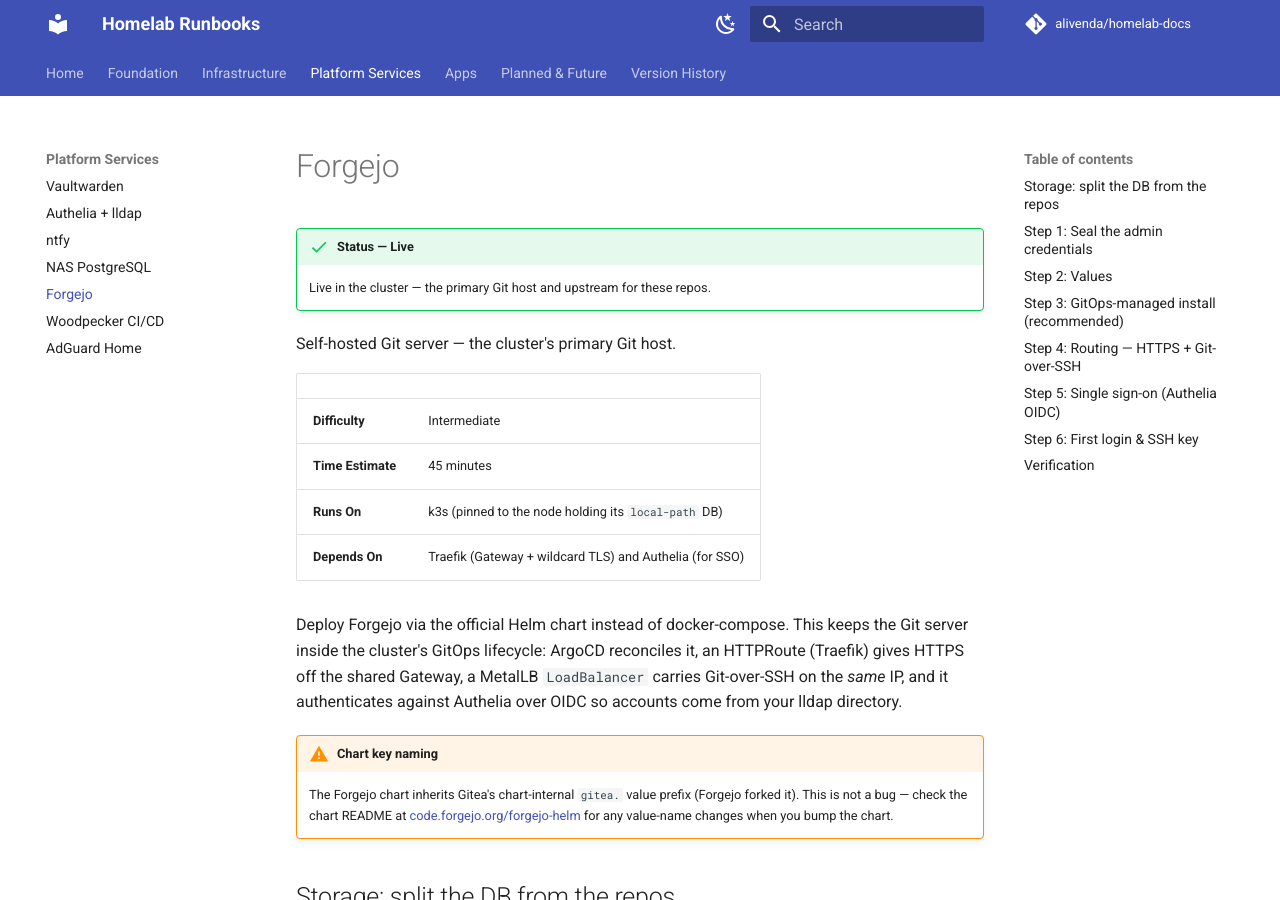
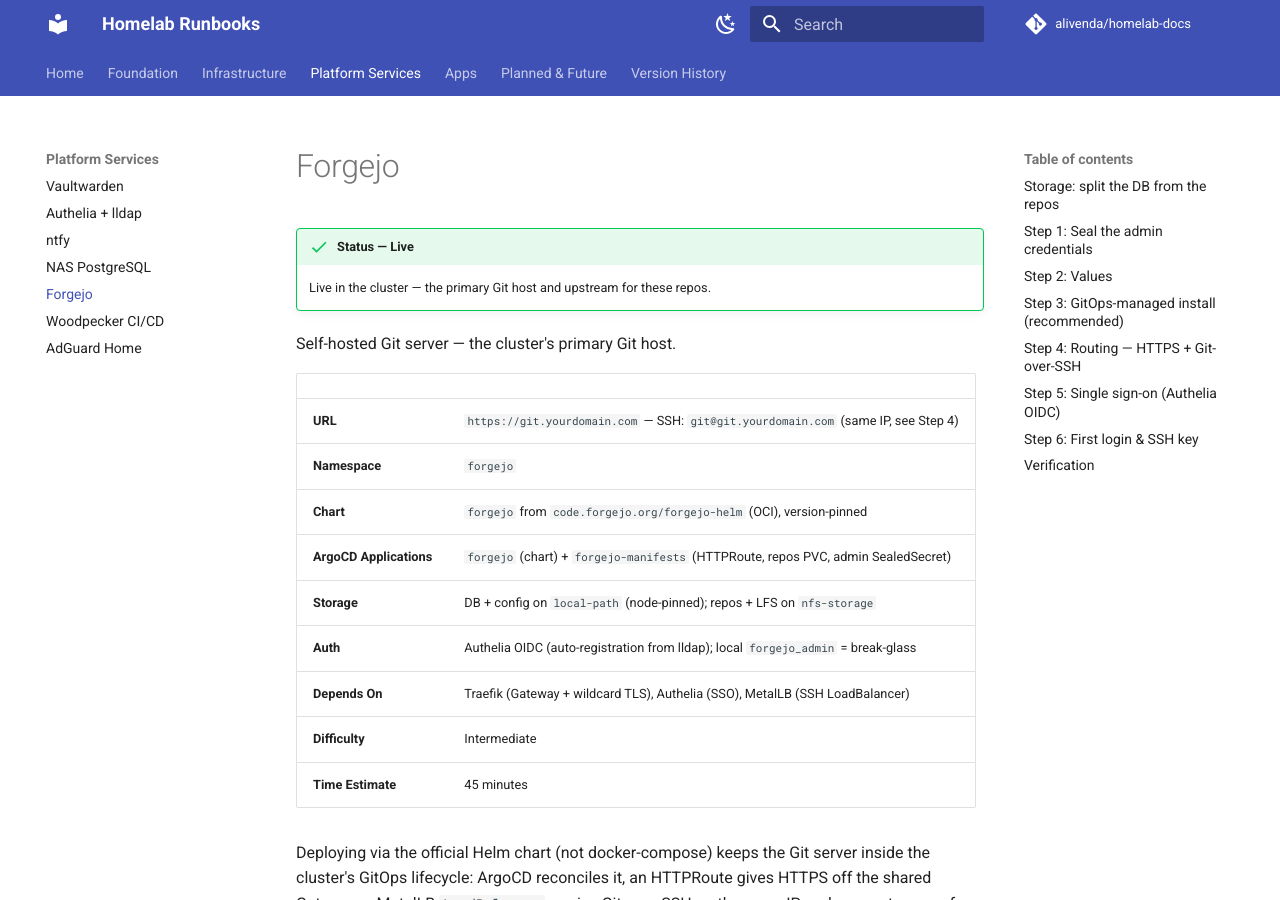
Before and after one commit to alivenda/homelab-docs, an MkDocs documentation site: the page built from docs/forgejo.md, in a window 1280 px wide and 900 px high. Built offline with MkDocs 1.6.1 and Material for MkDocs 9.7.7, drawn with Linux system fonts in a browser that asks for light colours; comment, search, counter and statistics services are not loaded; some of the changed text lies outside the part shown.

Commit message:
Expand Forgejo's facts table as the service-page exemplar
Fold URL, namespace, chart source, ArgoCD Applications, storage split,
and auth model into the opening table; collapse the hand-bootstrap and
CLI-alternative blocks. Chart-pin example updated to the live 17.1.1.

````diff
--- a/docs/forgejo.md
+++ b/docs/forgejo.md
@@ -7,12 +7,17 @@ Self-hosted Git server — the cluster's primary Git host.
 
 | | |
 |---|---|
+| **URL** | `https://git.yourdomain.com` — SSH: `git@git.yourdomain.com` (same IP, see Step 4) |
+| **Namespace** | `forgejo` |
+| **Chart** | `forgejo` from `code.forgejo.org/forgejo-helm` (OCI), version-pinned |
+| **ArgoCD Applications** | `forgejo` (chart) + `forgejo-manifests` (HTTPRoute, repos PVC, admin SealedSecret) |
+| **Storage** | DB + config on `local-path` (node-pinned); repos + LFS on `nfs-storage` |
+| **Auth** | Authelia OIDC (auto-registration from lldap); local `forgejo_admin` = break-glass |
+| **Depends On** | Traefik (Gateway + wildcard TLS), Authelia (SSO), MetalLB (SSH LoadBalancer) |
 | **Difficulty** | Intermediate |
 | **Time Estimate** | 45 minutes |
-| **Runs On** | k3s (pinned to the node holding its `local-path` DB) |
-| **Depends On** | Traefik (Gateway + wildcard TLS) and Authelia (for SSO) |
 
-Deploy Forgejo via the official Helm chart instead of docker-compose. This keeps the Git server inside the cluster's GitOps lifecycle: ArgoCD reconciles it, an HTTPRoute (Traefik) gives HTTPS off the shared Gateway, a MetalLB `LoadBalancer` carries Git-over-SSH on the *same* IP, and it authenticates against Authelia over OIDC so accounts come from your lldap directory.
+Deploying via the official Helm chart (not docker-compose) keeps the Git server inside the cluster's GitOps lifecycle: ArgoCD reconciles it, an HTTPRoute gives HTTPS off the shared Gateway, a MetalLB `LoadBalancer` carries Git-over-SSH on the *same* IP, and accounts come from your lldap directory via Authelia OIDC.
 
 !!! warning "Chart key naming"
     The Forgejo chart inherits Gitea's chart-internal `gitea.` value prefix (Forgejo forked it). This is not a bug — check the chart README at [code.forgejo.org/forgejo-helm](https://code.forgejo.org/forgejo-helm/forgejo-helm) for any value-name changes when you bump the chart.
@@ -143,16 +148,18 @@ spec:
       storage: 20Gi
 ```
 
-The chart is published as an OCI artifact — to bootstrap by hand (before GitOps adopts it):
+??? example "Bootstrap by hand (before GitOps adopts it)"
 
-```bash
-helm upgrade --install forgejo oci://code.forgejo.org/forgejo-helm/forgejo \
-  --version <X.Y.Z> \
-  --namespace forgejo --create-namespace \
-  --values values.yaml
-```
+    The chart is published as an OCI artifact:
 
-Pin `--version` to a current release on [code.forgejo.org/forgejo-helm](https://code.forgejo.org/forgejo-helm/forgejo-helm).
+    ```bash
+    helm upgrade --install forgejo oci://code.forgejo.org/forgejo-helm/forgejo \
+      --version <X.Y.Z> \
+      --namespace forgejo --create-namespace \
+      --values values.yaml
+    ```
+
+    Pin `--version` to a current release on [code.forgejo.org/forgejo-helm](https://code.forgejo.org/forgejo-helm/forgejo-helm).
 
 ## Step 3: GitOps-managed install (recommended)
 
@@ -254,7 +261,7 @@ Forgejo keeps its own user system, so it's an **OIDC client** of Authelia (not F
 
 The group fields appear once Provider = OpenID Connect. The admin-group value keys on the lldap group **cn** (`homelab-admins`), not lldap's built-in `lldap_admin` — see the [deploy pattern](apps-deploy-pattern.md) for why.
 
-!!! tip "CLI alternative"
+??? tip "CLI alternative"
     ```bash
     forgejo admin auth add-oauth --name authelia --provider openidConnect \
       --key forgejo --secret '<plaintext>' \
````
Also changed, not shown: other parts of docs/forgejo.md (+1 -1 lines).
